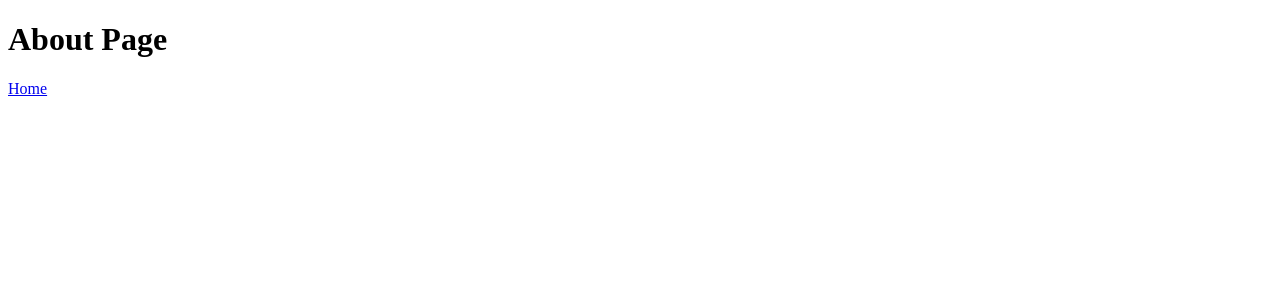
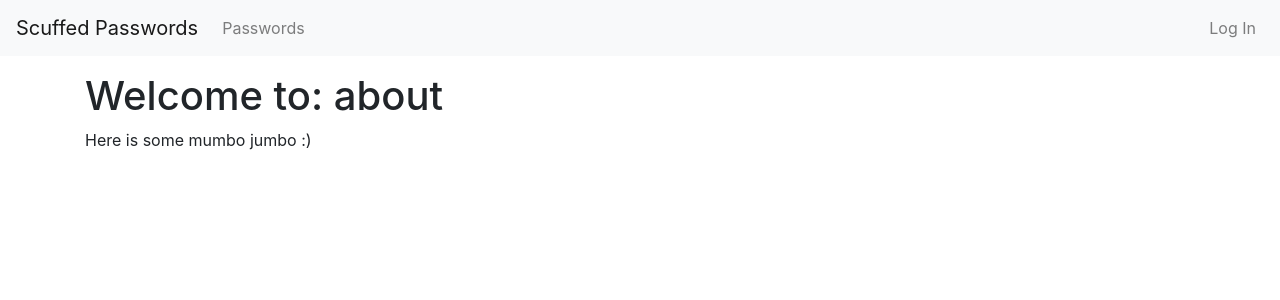
Before and after one commit to k-piekarczyk/scuffed-passwords, a Next.js app: page /about in a window 1280 px wide. Shown: the top 300 px of the page. Built offline with nearby package versions, Linux system fonts and the light colour scheme.

Commit message:
add react-bootstrap; add navigation component

```diff
--- /dev/null
+++ b/components/navigation.js
@@ -0,0 +1,28 @@
+import Link from 'next/link'
+import { Nav, Navbar } from 'react-bootstrap'
+
+function Navigation () {
+  return (
+    <Navbar bg='light' expand='lg'>
+      <Link href='/' passHref>
+        <Navbar.Brand>Scuffed Passwords</Navbar.Brand>
+      </Link>
+
+      <Navbar.Toggle aria-controls='navigation-bar' />
+      <Navbar.Collapse id='navigation-bar'>
+        <Nav className='mr-auto'>
+          <Link href='/passwords' passHref>
+            <Nav.Link>Passwords</Nav.Link>
+          </Link>
+        </Nav>
+        <Nav className='ml-auto'>
+          <Link href='/login' passHref>
+            <Nav.Link>Log In</Nav.Link>
+          </Link>
+        </Nav>
+      </Navbar.Collapse>
+    </Navbar>
+  )
+}
+
+export default Navigation
--- a/package.json
+++ b/package.json
@@ -20,8 +20,10 @@
   },
   "homepage": "https://github.com/k-piekarczyk/scuffed-passwords#readme",
   "dependencies": {
+    "bootstrap": "^4.5.3",
     "next": "^10.0.5",
     "react": "^17.0.1",
+    "react-bootstrap": "^1.4.3",
     "react-dom": "^17.0.1"
   },
   "devDependencies": {
--- /dev/null
+++ b/pages/[slug].js
@@ -0,0 +1,23 @@
+import { Container } from 'react-bootstrap'
+
+import Navigation from '../components/navigation'
+import { useRouter } from 'next/router'
+
+function SlugBased () {
+  const router = useRouter()
+  const { slug } = router.query
+
+  return (
+    <>
+      <Navigation />
+      <Container className='mt-3'>
+        <h1>Welcome to: {slug}</h1>
+        <p>
+          Here is some mumbo jumbo :)
+        </p>
+      </Container>
+    </>
+  )
+}
+
+export default SlugBased
--- a/pages/_app.js
+++ b/pages/_app.js
@@ -1,6 +1,6 @@
 import Head from 'next/head'
 
-import '../styles/globals.css'
+import 'bootstrap/dist/css/bootstrap.min.css'
 
 function MyApp ({ Component, pageProps }) {
   return (
--- a/pages/about.js
+++ /dev/null
@@ -1,12 +0,0 @@
-import Link from 'next/link'
-
-function About () {
-  return (
-    <>
-      <h1>About Page</h1>
-        <Link href='/'>Home</Link>
-    </>
-  )
-}
-
-export default About
--- a/pages/index.js
+++ b/pages/index.js
@@ -1,11 +1,9 @@
-import Link from 'next/link'
+import Navigation from '../components/navigation'
 
 function Home () {
   return (
     <>
-      <h1>Home Page</h1>
-      <Link href='/about'>About</Link>
-      <img src='/static/home.png' />
+      <Navigation />
     </>
   )
 }
--- a/styles/globals.css
+++ /dev/null
@@ -1,3 +0,0 @@
-* {
-    box-sizing: border-box;
-}
```
Also changed, not shown: 1 other file (tests, documents, lock files or other folders).
